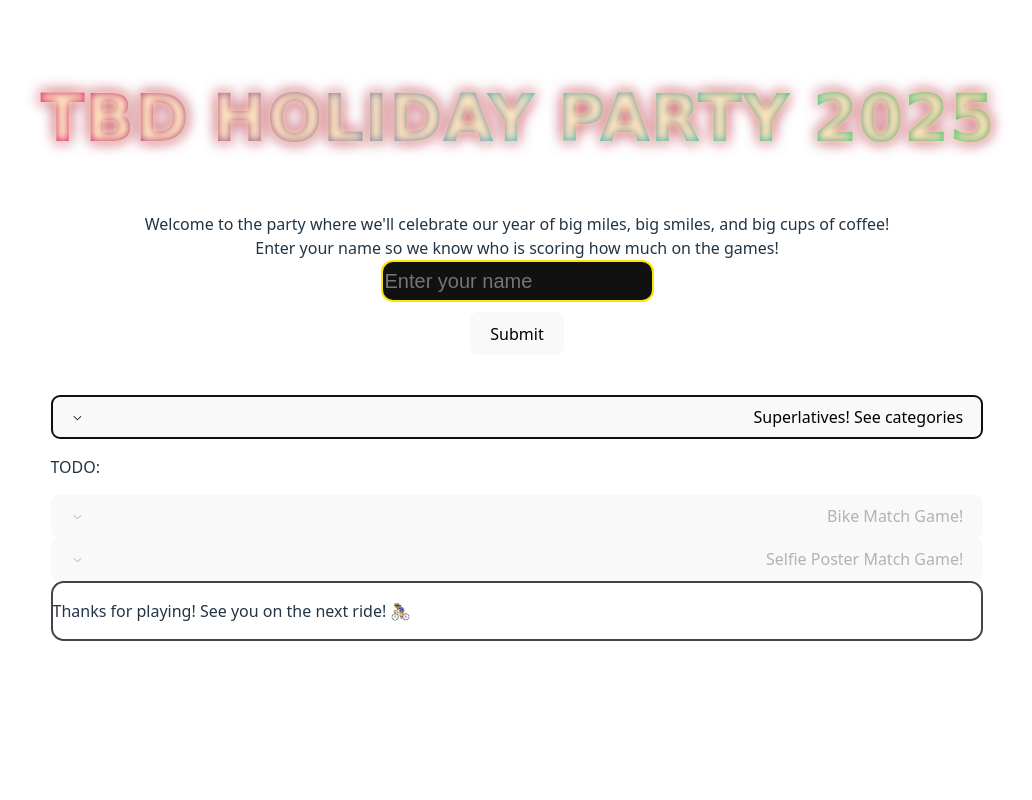
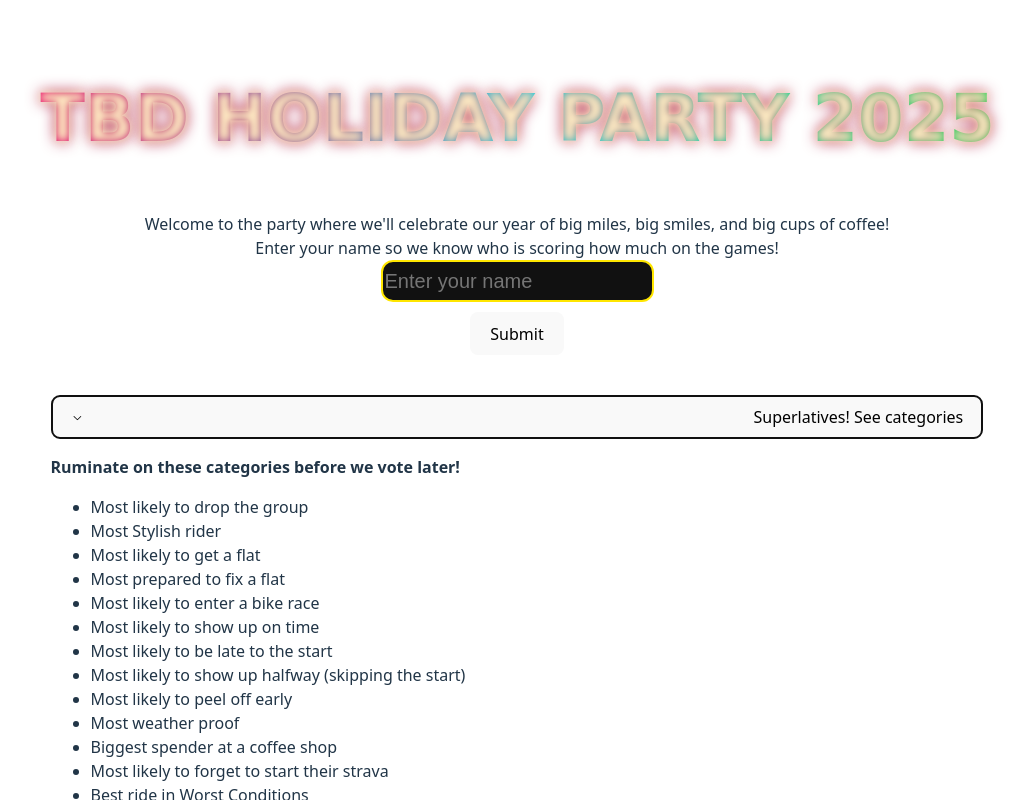
Before and after one commit to annabhe/tbdholidayparty, a React (Vite) app: page / in a window 1280 px wide. Both pictures are taken after a click on the button "Superlatives! See categories". Shown: the top 800 px of the page, without its empty margins (123-1155 px from the left). Built offline with nearby package versions, Linux system fonts and the light colour scheme.

Commit message:
Superlatives Component

```diff
--- a/src/App.jsx
+++ b/src/App.jsx
@@ -4,7 +4,7 @@ import Header from './components/Header';
 import Footer from './components/Footer';
 import BikeMatchGame from './components/BikeMatchGame';
 import PosterMatchGame from './components/PosterMatchGame';
-// import Superlatives from './components/Superlatives';
+import Superlatives from './components/Superlatives';
 // import Game4 from './components/Game4';
 
 export default function App() {
@@ -49,7 +49,7 @@ export default function App() {
               Superlatives! See categories
             </Accordion.Control>
             <Accordion.Panel>
-              {/* <Superlatives user={user} /> */}<p>TODO:</p>
+              <Superlatives user={user} />
             </Accordion.Panel>
           </Accordion.Item>
           {/* Bike Match Game */}
@@ -83,10 +83,7 @@ export default function App() {
               </Accordion.Panel>
             </Accordion.Item>
           )}
-
-
           </Accordion>
-
         <Footer />
       </Container>
     </MantineProvider>
--- a/src/components/Superlatives.jsx
+++ b/src/components/Superlatives.jsx
@@ -0,0 +1,34 @@
+import { List, Text } from "@mantine/core";
+
+export default function Superlatives() {
+    const categories = [
+    "Most likely to drop the group",
+    "Most Stylish rider",
+    "Most likely to get a flat",
+    "Most prepared to fix a flat",
+    "Most likely to enter a bike race",
+    "Most likely to show up on time",
+    "Most likely to be late to the start",
+    "Most likely to show up halfway (skipping the start)",
+    "Most likely to peel off early",
+    "Most weather proof",
+    "Biggest spender at a coffee shop",
+    "Most likely to forget to start their strava",
+    "Best ride in Worst Conditions",
+    "Most Scenic Ride",
+    ];
+
+  return (
+    <div>
+      <Text fw={600} mb="sm">
+        Ruminate on these categories before we vote later!
+      </Text>
+
+      <List spacing="xs" size="sm" withPadding>
+        {categories.map((cat) => (
+          <List.Item key={cat}>{cat}</List.Item>
+        ))}
+      </List>
+    </div>
+  );
+}
```
